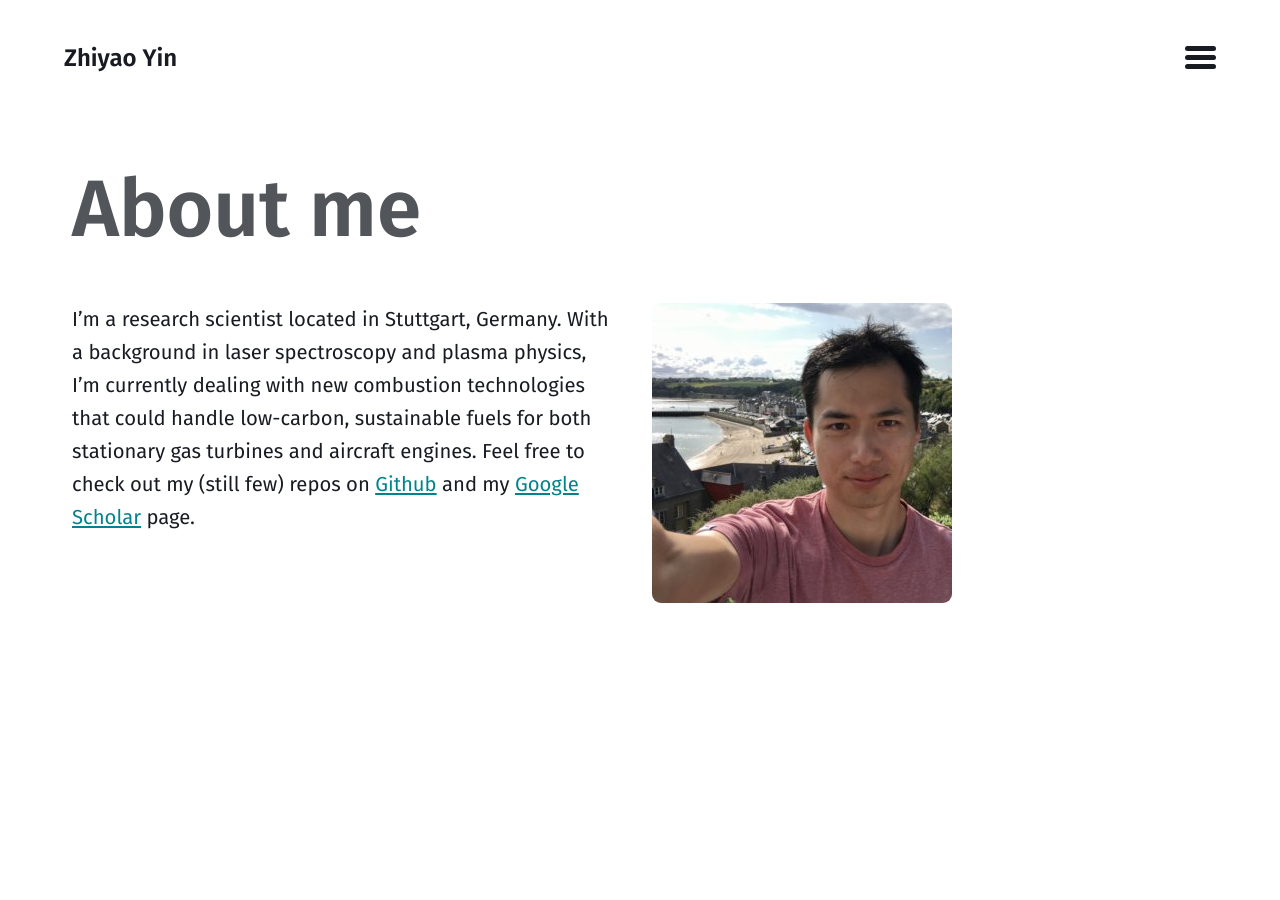
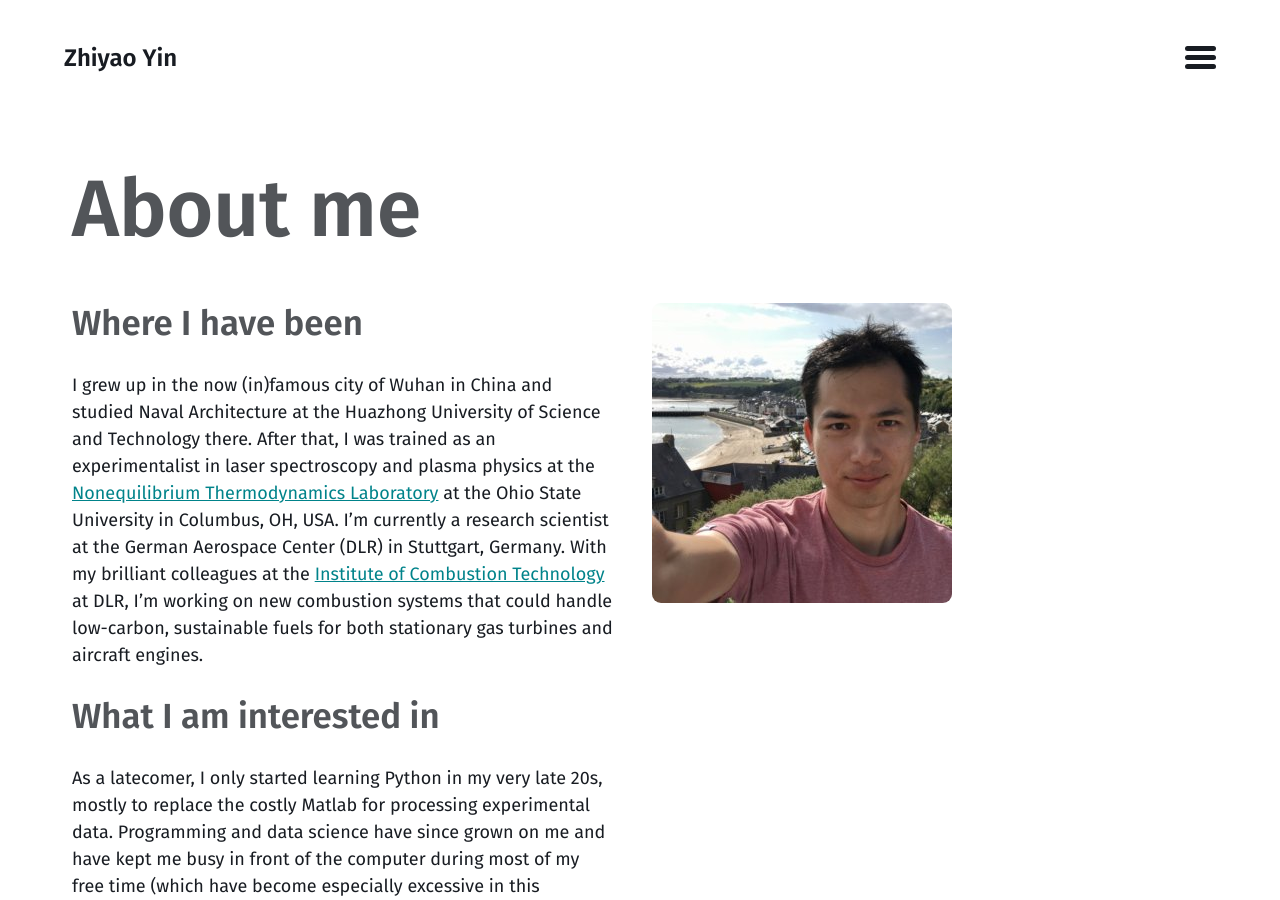
Before and after one commit to chuckedfromspace/chuckedfromspace.github.io, a Jekyll site: the page built from index.md, in a window 1280 px wide and 900 px high. Built offline with Jekyll 4.4.1, drawn with Linux system fonts in a browser that asks for light colours; some of the changed text lies outside the part shown.

Commit message:
Edit bio

```diff
--- a/_config.yml
+++ b/_config.yml
@@ -15,7 +15,7 @@
 # in the templates via {{ site.myvariable }}.
 lang: en-US
 title: Zhiyao Yin
-email: zhiyao.yin.63@gmail.com
+email: zhiyao.yin.67@gmail.com
 description: Personal homepage for Zhiyao Yin, a laser spectropist, data enthusiast and hobby programmer.
 baseurl: # the optional subpath of your site, e.g. "/blog"
 url: # the base hostname & protocol for your site e.g. "https://mmistakes.github.io"
--- a/index.md
+++ b/index.md
@@ -2,4 +2,28 @@
 layout: about
 title: About me
 ---
-I'm a research scientist located in Stuttgart, Germany. With a background in laser spectroscopy and plasma physics, I'm currently dealing with new combustion technologies that could handle low-carbon, sustainable fuels for both stationary gas turbines and aircraft engines. Feel free to check out my (still few) repos on [Github](https://github.com/chuckedfromspace) and my [Google Scholar](https://scholar.google.com/citations?hl=de&user=_VHoPw0AAAAJ&view_op=list_works&sortby=pubdate) page.
+## Where I have been
+
+I grew up in the now (in)famous city of Wuhan in China
+and studied Naval Architecture at the Huazhong University of Science and Technology there.
+After that, I was trained as an experimentalist in laser spectroscopy and plasma physics at the [Nonequilibrium Thermodynamics Laboratory](https://netl.engineering.osu.edu/) at the Ohio State University in Columbus, OH, USA.
+I'm currently a research scientist at the German Aerospace Center (DLR) in Stuttgart, Germany.
+With my brilliant colleagues at the [Institute of Combustion Technology](https://www.dlr.de/vt/) at DLR, I'm working on new combustion systems that could handle low-carbon, sustainable fuels for both stationary gas turbines and aircraft engines.
+
+## What I am interested in
+
+As a latecomer, I only started learning Python in my very late 20s, mostly to replace the costly Matlab for processing experimental data. Programming and data science have since grown on me and have kept me busy in front of the computer during most of my free time (which have become especially excessive in this pandemic).
+I recently started an open source "blog"/knowledge base, [Pythonize](https://chuckedfromspace.github.io/pythonize), where I plan to share my journey with Python on a wide variety of topics.
+
+I'm also into:
+
+- Reading novels (Harper Lee, Kurt Vonnegut, David Mitchell, Robert A. Heinlein, Ted Chiang, Kazuo Ishiguro, J.K. Rowling, etc)
+- Jogging in the woods while listening to podcasts (Lage der Nation, Lex Fridman, innerFrench, etc)
+- Hiking the [GR trails](https://en.wikipedia.org/wiki/GR_footpath) in France
+- Learning to draw with pen and ink
+
+## How to get in touch
+
+To learn more about my personal and professional activities, check out my ongoing [projects](projects), my [resume](resume) and my [Google Scholar](https://scholar.google.com/citations?hl=de&user=_VHoPw0AAAAJ&view_op=list_works&sortby=pubdate) page.
+Feel free to
+[email me](mailto:zhiyao.yin.67@gmail.com) if you'd like to get in touch.
```
Also changed, not shown: cv.md (+1 -0 lines), projects.md (+1 -0 lines).
